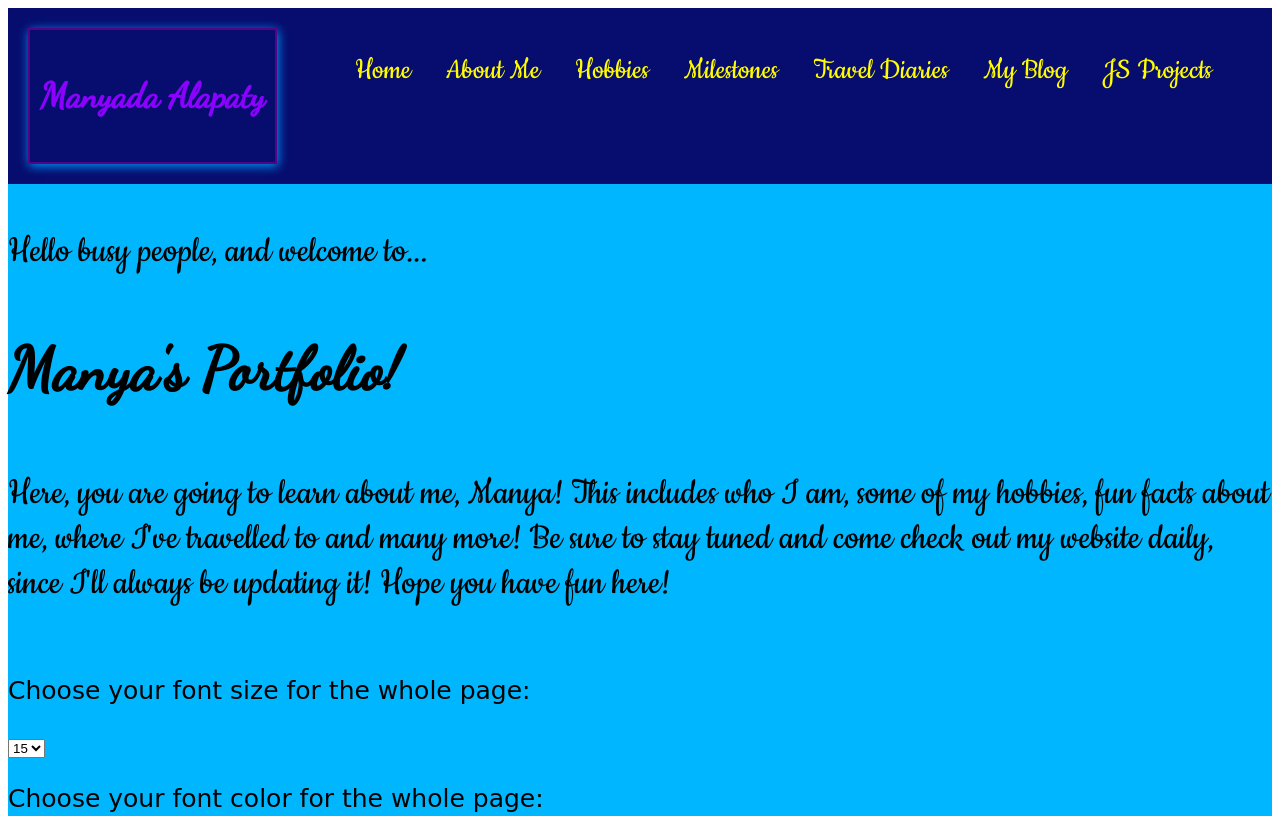
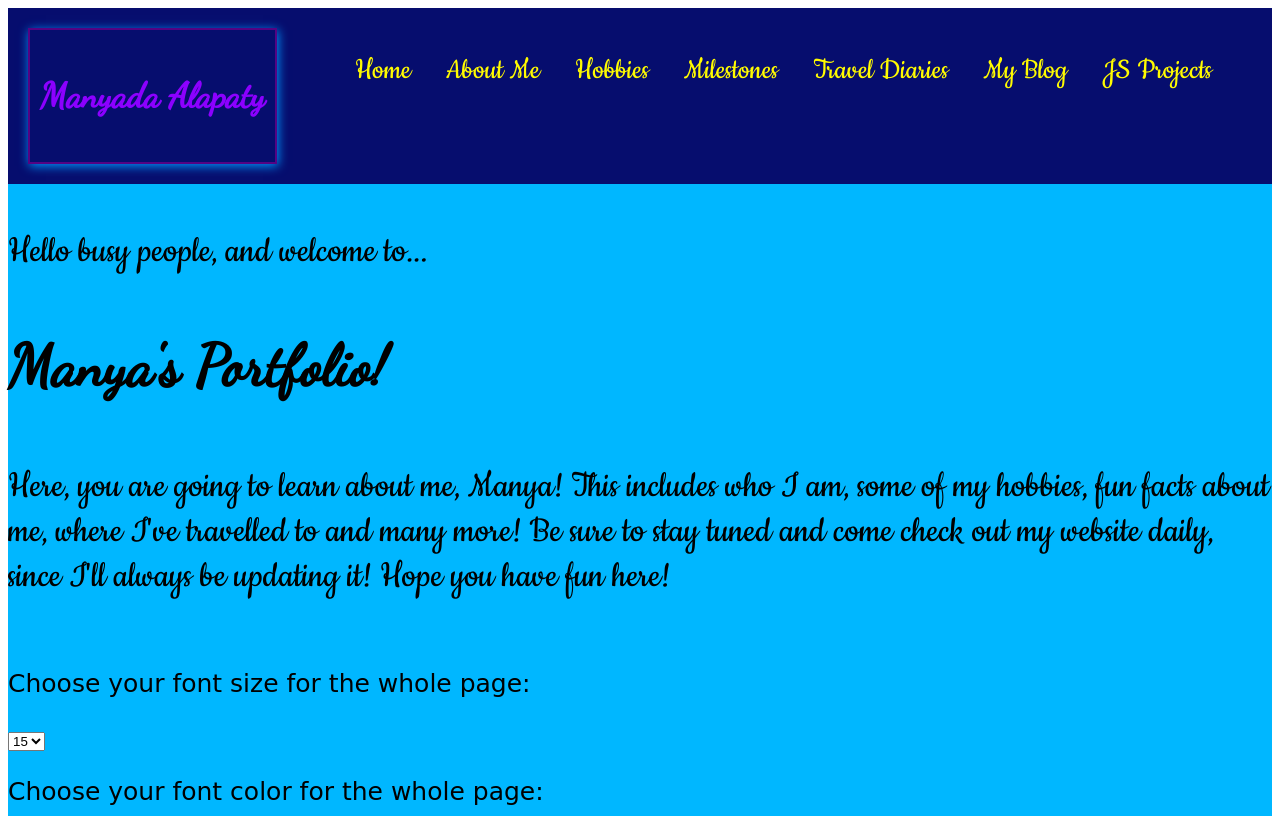
Before and after one commit to manyada/Portfolio, a plain HTML site: page index.html in a window 1280 px wide. Shown: the top 816 px of the page. Drawn offline with Linux system fonts and the light colour scheme.

Commit message:
Update index.html

```diff
--- a/index.html
+++ b/index.html
@@ -59,7 +59,7 @@
         Hello busy people, and welcome to...
         <br>
         <b style="font-family: Dancing Script;">
-            <p style="font-size: 60px;">Manya's Portfolio!</p>
+            <p style="font-size: 58px;">Manya's Portfolio!</p>
         </b>
         Here, you are going to learn about me, Manya! This includes who I am, some of my hobbies, fun facts about
         me, where I've travelled to and many more! Be sure to stay tuned and come check out my website daily, since I'll
```
